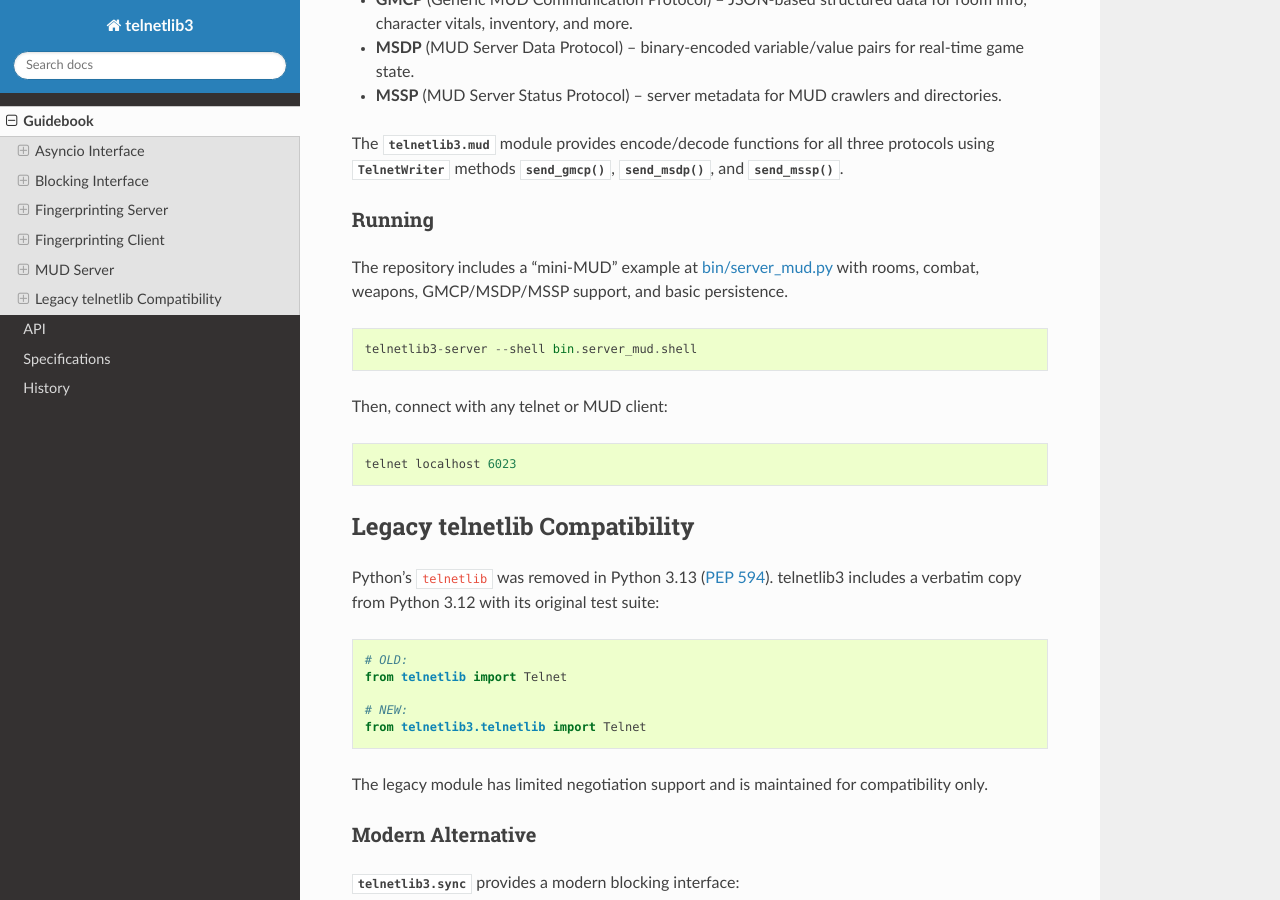
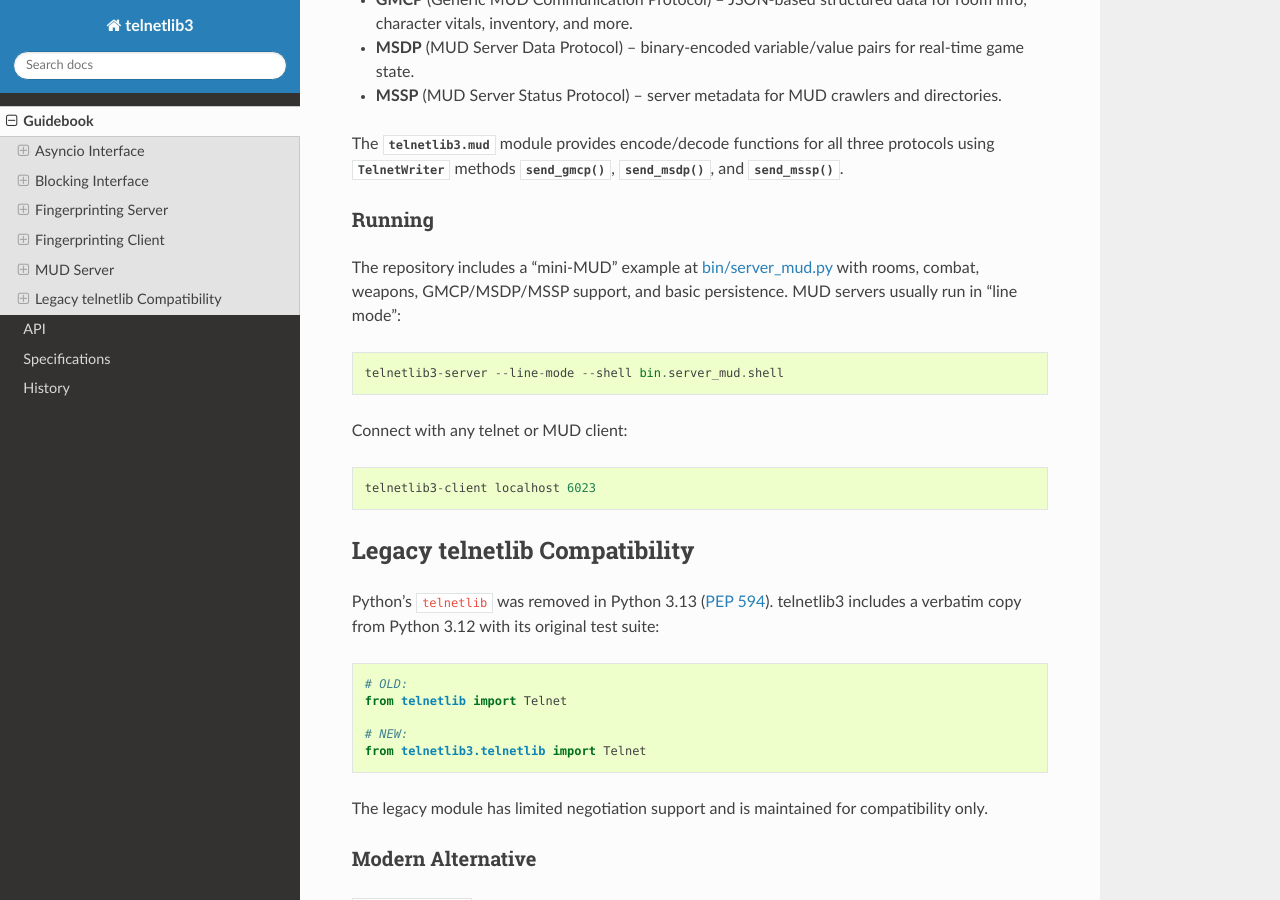
Before and after one commit to jquast/telnetlib3, a Sphinx documentation site: the page built from docs/guidebook.rst, in a window 1280 px wide and 900 px high, scrolled down 16389 px. Built offline with Sphinx 7.4.7 and the Read the Docs theme 3.1.0, drawn with Linux system fonts in a browser that asks for light colours.

Commit message:
insist on --line-mode

```diff
--- a/docs/guidebook.rst
+++ b/docs/guidebook.rst
@@ -774,15 +774,14 @@
 
 The repository includes a "mini-MUD" example at `bin/server_mud.py
 <https://github.com/jquast/telnetlib3/blob/master/bin/server_mud.py>`_ with
-rooms, combat, weapons, GMCP/MSDP/MSSP support, and basic persistence.
+rooms, combat, weapons, GMCP/MSDP/MSSP support, and basic persistence.  MUD
+servers usually run in "line mode"::
 
-::
+    telnetlib3-server --line-mode --shell bin.server_mud.shell
 
-    telnetlib3-server --shell bin.server_mud.shell
+Connect with any telnet or MUD client::
 
-Then, connect with any telnet or MUD client::
-
-    telnet localhost 6023
+    telnetlib3-client localhost 6023
 
 Legacy telnetlib Compatibility
 ==============================
```
